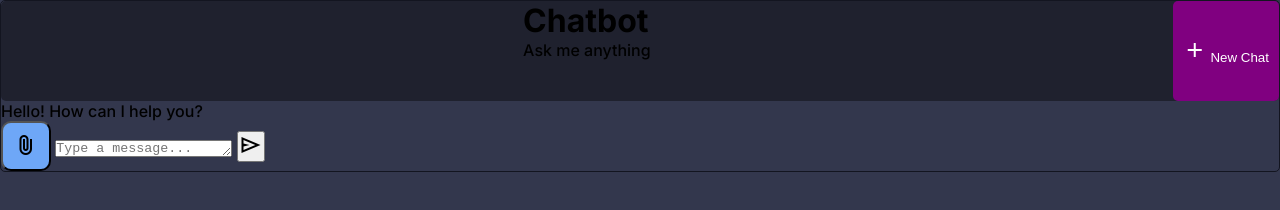
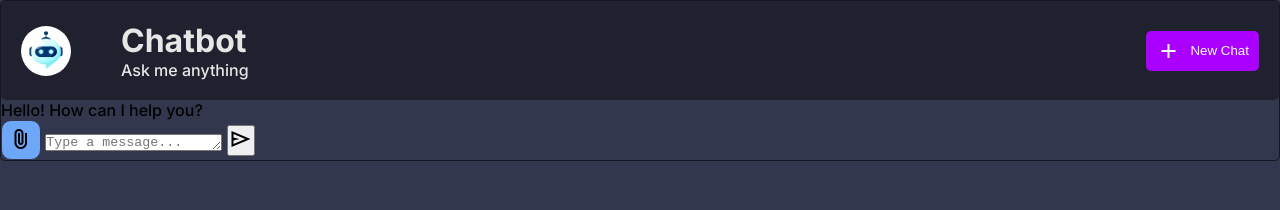
Before and after one commit to FauxMe137/chatbot, a website: page public/index.html in a window 1280 px wide. Drawn offline with nearby package versions, Linux system fonts and the light colour scheme.

Commit message:
Fully styled chat-header.

```diff
--- a/public/index.html
+++ b/public/index.html
@@ -4,7 +4,7 @@
     <meta charset="UTF-8">
     <meta name="viewport" content="width=device-width, initial-scale=1.0">
     <title>Chatbot</title>
-    <link rel="icon" href="assets/chatbot-icon.svg" type="image/svg+xml">
+    <link rel="icon" href="/assets/chatbot-icon.png" type="image/png">
     <link rel="stylesheet" href="style.css">
     <link rel="stylesheet" href="https://fonts.googleapis.com/css2?family=Material+Symbols+Outlined:opsz,wght,FILL,GRAD@24,400,0,0&icon_names=attach_file,send,add"/>
     <link rel="preconnect" href="https://fonts.googleapis.com">
@@ -15,7 +15,7 @@
 <body>
     <main class="chat-container">
         <header class="chat-header">
-            <img>
+            <img src="/assets/chatbot-icon.png">
             <div>
                 <h1>Chatbot</h1>
                 <p>Ask me anything</p>
--- a/public/style.css
+++ b/public/style.css
@@ -16,15 +16,29 @@ body{
     border-radius: 5px;
     background-color: hsl(230, 20%, 15%);
     display: flex;
-    justify-content: space-between;
-    height: 100px;
+    justify-content: flex-start;
+    align-items: center;
+    padding: 20px;
+    gap: 50px;
+    color: hsl(0, 0%, 90%);
+}
+img{
+    height: 50px;
+    width: 50px;
+    border-radius: 25px;
 }
 #new-chat-btn{
     border-radius: 5px;
     border: none;
-    background-color: purple;
+    background-color: hsl(280, 100%, 50%);
     color: white;
     padding: 10px;
+    height: 40px;
+    display: flex;
+    justify-content: center;
+    align-items: center;
+    gap: 10px;
+    margin-left: auto;
 }
 .chat-messages{
 
@@ -48,10 +62,11 @@ body{
 
 }
 #attach-btn{
-    height: 50px;
-    width: 50px;
+    height: 40px;
+    width: 40px;
     border-radius: 10px;
     background-color: hsl(215, 90%, 70%);
+    border: 1px solid hsl(230, 20%, 25%);
 }
 #message-input{
 
```
Also changed, not shown: assets/chatbot-icon.png (renamed from assets/chatbot-icon.svg).
